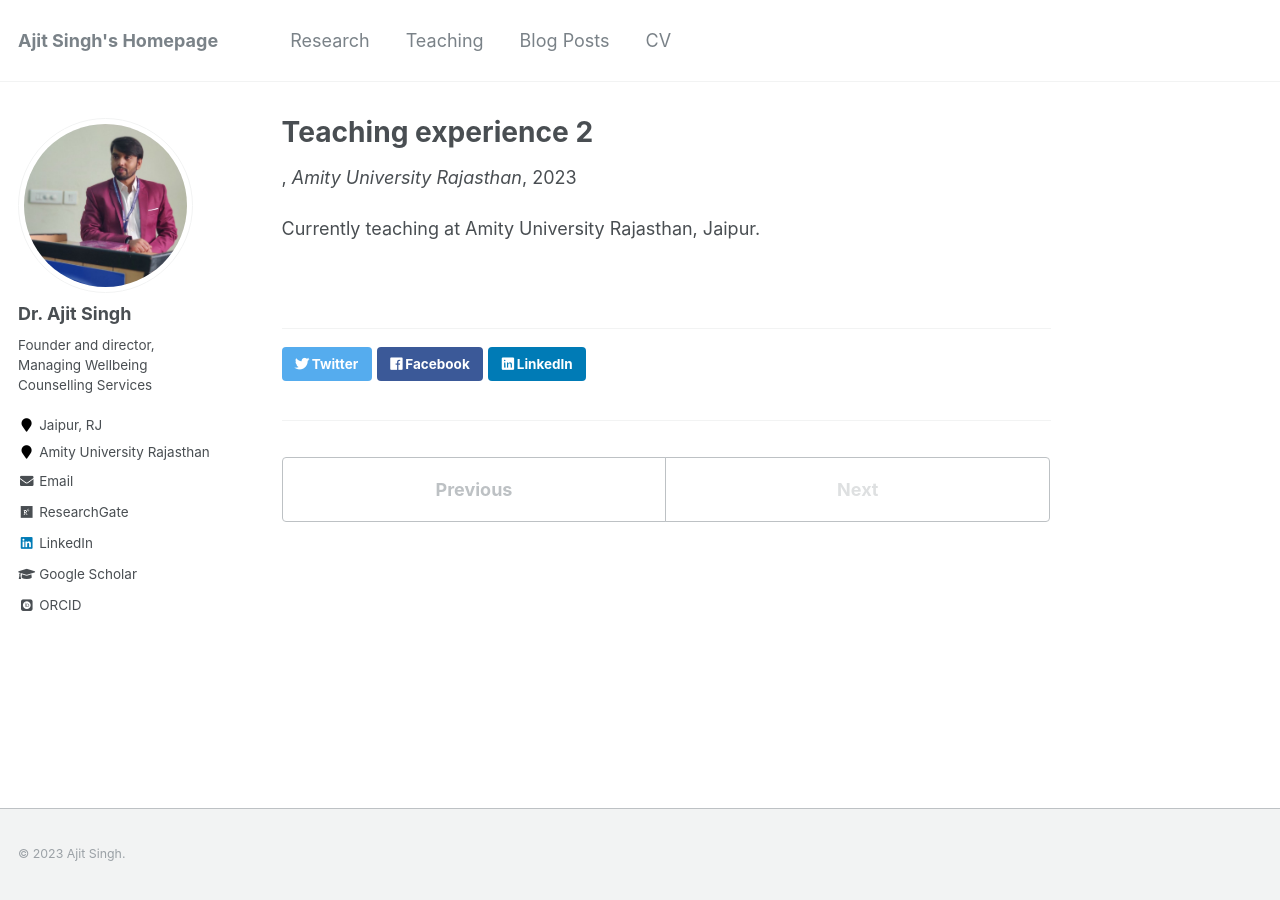
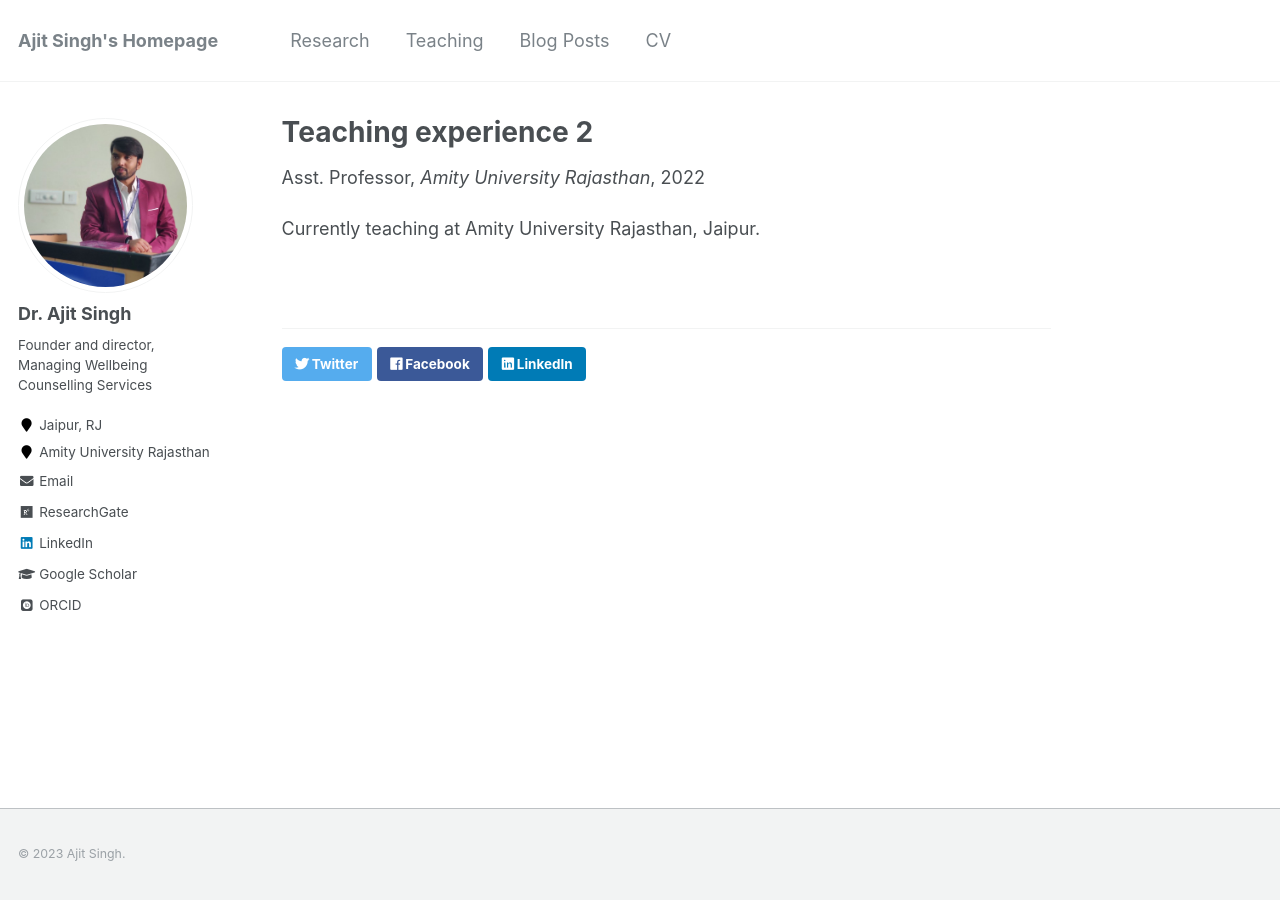
Before and after one commit to ajitsinghacademic/ajitsinghacademic.github.io, a Jekyll site: the page built from _teaching/teaching-2.md, in a window 1280 px wide. Built offline with Jekyll 4.4.1, drawn with Linux system fonts in a browser that asks for light colours; some web fonts are replaced; a file with an impossible date is left out.

Commit message:
Last edit before revisions

```diff
--- a/_teaching/teaching-2.md
+++ b/_teaching/teaching-2.md
@@ -1,10 +1,10 @@
 ---
 title: "Teaching experience 2"
 collection: teaching
-type: ""
+type: "Asst. Professor"
 permalink: /teaching/teaching-2
 venue: "Amity University Rajasthan"
-#date: 2015-01-01
+date: 2022-12-14
 location: "Jaipur, Rajasthan"
 ---
 
```
Also changed, not shown: _teaching/teaching-1.md (+1 -1 lines).
